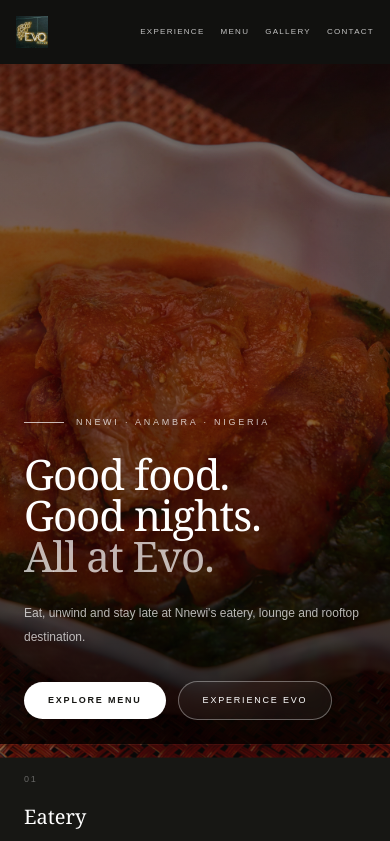
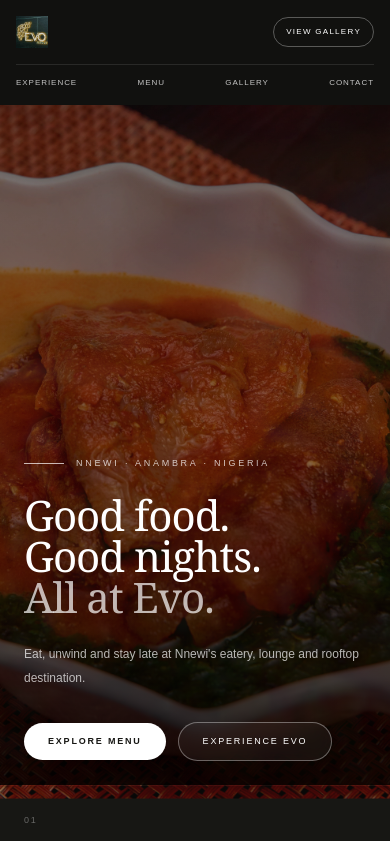
Before and after one commit to davechimex613/evo-lounge-demo, a Next.js app: page / in a window 390 px wide. Shown: the top 841 px of the page. Built offline with nearby package versions, Linux system fonts and the light colour scheme.

Commit message:
Fix mobile navigation layout

```diff
--- a/app/page.tsx
+++ b/app/page.tsx
@@ -155,43 +155,43 @@
               </span>
             </button>
 
-            <nav className="flex items-center gap-4 sm:gap-6 md:gap-8">
+            <button
+              onClick={() => setGalleryOpen(true)}
+              className="rounded-full border border-white/30 px-3 py-2 text-[8px] font-medium uppercase tracking-[0.16em] text-white transition hover:bg-white hover:text-black sm:px-4 md:px-5 md:py-2.5 md:text-[9px]"
+            >
+              View Gallery
+            </button>
+          </div>
+
+          <nav className="mt-4 flex w-full items-center justify-between border-t border-white/10 pt-3 md:mt-0 md:w-auto md:justify-center md:gap-8 md:border-0 md:pt-0">
             <button
               onClick={() => scrollTo("experience")}
-                className="text-[8px] uppercase tracking-[0.16em] text-white/75 transition hover:text-white sm:text-[9px] md:text-[10px] md:tracking-[0.2em]"
+              className="text-[8px] uppercase tracking-[0.12em] text-white/75 transition hover:text-white sm:text-[9px] md:text-[10px] md:tracking-[0.2em]"
             >
               Experience
             </button>
 
             <button
               onClick={() => scrollTo("menu")}
-                className="text-[8px] uppercase tracking-[0.16em] text-white/75 transition hover:text-white sm:text-[9px] md:text-[10px] md:tracking-[0.2em]"
+              className="text-[8px] uppercase tracking-[0.12em] text-white/75 transition hover:text-white sm:text-[9px] md:text-[10px] md:tracking-[0.2em]"
             >
               Menu
             </button>
 
             <button
               onClick={() => scrollTo("gallery")}
-                className="text-[8px] uppercase tracking-[0.16em] text-white/75 transition hover:text-white sm:text-[9px] md:text-[10px] md:tracking-[0.2em]"
+              className="text-[8px] uppercase tracking-[0.12em] text-white/75 transition hover:text-white sm:text-[9px] md:text-[10px] md:tracking-[0.2em]"
             >
               Gallery
             </button>
 
             <button
               onClick={() => scrollTo("contact")}
-                className="text-[8px] uppercase tracking-[0.16em] text-white/75 transition hover:text-white sm:text-[9px] md:text-[10px] md:tracking-[0.2em]"
+              className="text-[8px] uppercase tracking-[0.12em] text-white/75 transition hover:text-white sm:text-[9px] md:text-[10px] md:tracking-[0.2em]"
             >
               Contact
             </button>
           </nav>
-
-            <button
-              onClick={() => setGalleryOpen(true)}
-              className="hidden rounded-full border border-white/30 px-4 py-2 text-[8px] font-medium uppercase tracking-[0.18em] text-white transition hover:bg-white hover:text-black sm:block md:px-5 md:py-2.5 md:text-[9px]"
-            >
-              View Gallery
-            </button>
-          </div>
         </div>
       </header>
       <section id="home">
```
Lines whose indentation alone changed are shown as unchanged.
